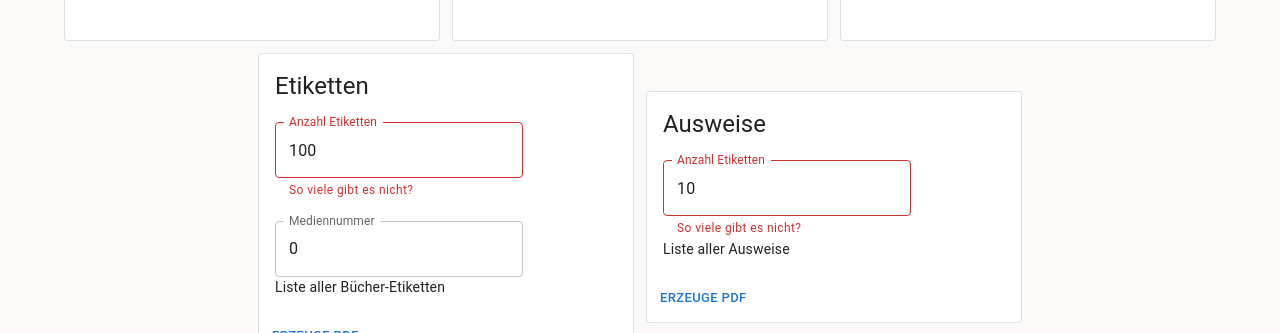
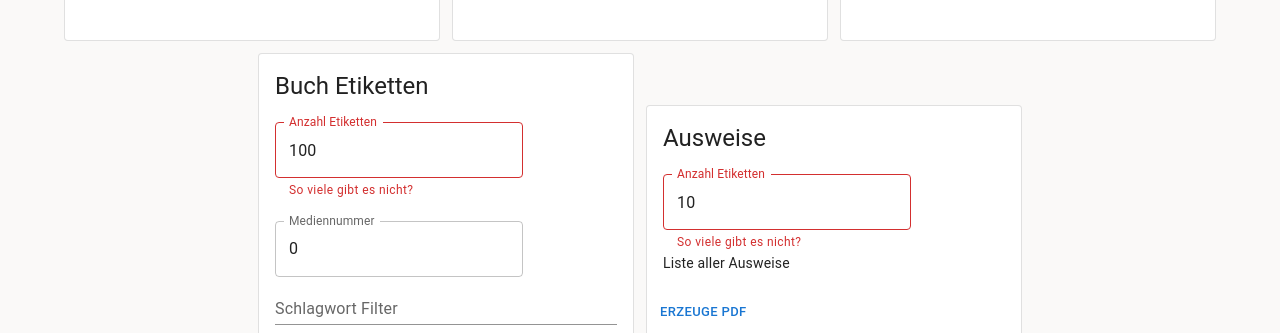
Before and after one commit to jzakotnik/openlibry, a Next.js app: page /reports in a window 1280 px wide. Shown: the part 467-800 px from the top of the page. Built offline with nearby package versions, Linux system fonts and the light colour scheme; no server answers; the database is empty.

Commit message:
added filter for topics on the UI

```diff
--- a/components/reports/BookLabelsCard.tsx
+++ b/components/reports/BookLabelsCard.tsx
@@ -1,4 +1,5 @@
 import {
+  Autocomplete,
   Button,
   Card,
   CardActions,
@@ -18,8 +19,9 @@ type BookLabelCardProps = {
   totalNumber: number;
   idFilter: number;
   setIdFilter: any;
-  topicsFilter: Array<string>;
+  topicsFilter: string;
   setTopicsFilter: any;
+  allTopics: Array<string>;
 };
 
 export default function BookLabelCard({
@@ -33,6 +35,7 @@ export default function BookLabelCard({
   setIdFilter,
   topicsFilter,
   setTopicsFilter,
+  allTopics,
 }: BookLabelCardProps) {
   const cardHeight = 210;
 
@@ -76,13 +79,37 @@ export default function BookLabelCard({
           sx={{ mt: 5 }}
         />
 
+        <Autocomplete
+          freeSolo
+          id="controlled-demo"
+          value={topicsFilter}
+          options={allTopics}
+          onChange={(event: any, newValue: string | null) => {
+            setTopicsFilter(newValue);
+          }}
+          renderInput={(params) => (
+            <TextField
+              {...params}
+              label="Schlagwort Filter"
+              variant="standard"
+            />
+          )}
+        />
+
         <Typography variant="body2">{subtitle}</Typography>
       </CardContent>
       <CardActions>
         <Button
           size="small"
           onClick={() =>
-            router.push(link + "/?start=0" + "&end=" + Math.floor(startLabel!))
+            router.push(
+              link +
+                "/?start=0" +
+                "&end=" +
+                Math.floor(startLabel!) +
+                (idFilter ? "&id=" + idFilter : "") +
+                (topicsFilter ? "&topic=" + topicsFilter : "")
+            )
           }
         >
           Erzeuge PDF
--- a/pages/api/report/booklabels/index.tsx
+++ b/pages/api/report/booklabels/index.tsx
@@ -218,6 +218,7 @@ export default async function handle(
         const idFilter =
           "id" in req.query ? parseInt(req.query.id! as string) : null;
         console.log("Filter string", topicFilter, idFilter);
+        //TODO this should be able to do more than one topic!
         const books = allbooks
           .filter((b: BookType) => {
             return topicFilter
--- a/pages/reports/index.tsx
+++ b/pages/reports/index.tsx
@@ -136,7 +136,7 @@ const LabelCard = ({
 export default function Reports({ users, books, rentals }: ReportPropsType) {
   const [startLabel, setStartLabel] = useState(100);
   const [startUserLabel, setStartUserLabel] = useState(10);
-  const [topicsFilter, setTopicsFilter] = useState([]);
+  const [topicsFilter, setTopicsFilter] = useState("");
   const [idFilter, setIdFilter] = useState(0);
 
   const ReportCard = ({
@@ -246,8 +246,8 @@ export default function Reports({ users, books, rentals }: ReportPropsType) {
           </Grid>
           <Grid item xs={12} md={6} lg={4}>
             <BookLabelsCard
-              title="Etiketten"
-              subtitle="Liste aller Bücher-Etiketten"
+              title="Buch Etiketten"
+              subtitle=""
               unit="Etiketten"
               link="api/report/booklabels"
               totalNumber={books.length}
@@ -257,6 +257,7 @@ export default function Reports({ users, books, rentals }: ReportPropsType) {
               setIdFilter={setIdFilter}
               topicsFilter={topicsFilter}
               setTopicsFilter={setTopicsFilter}
+              allTopics={Object.keys(tagSet)}
             />
           </Grid>
           <Grid item xs={12} md={6} lg={4}>
```
